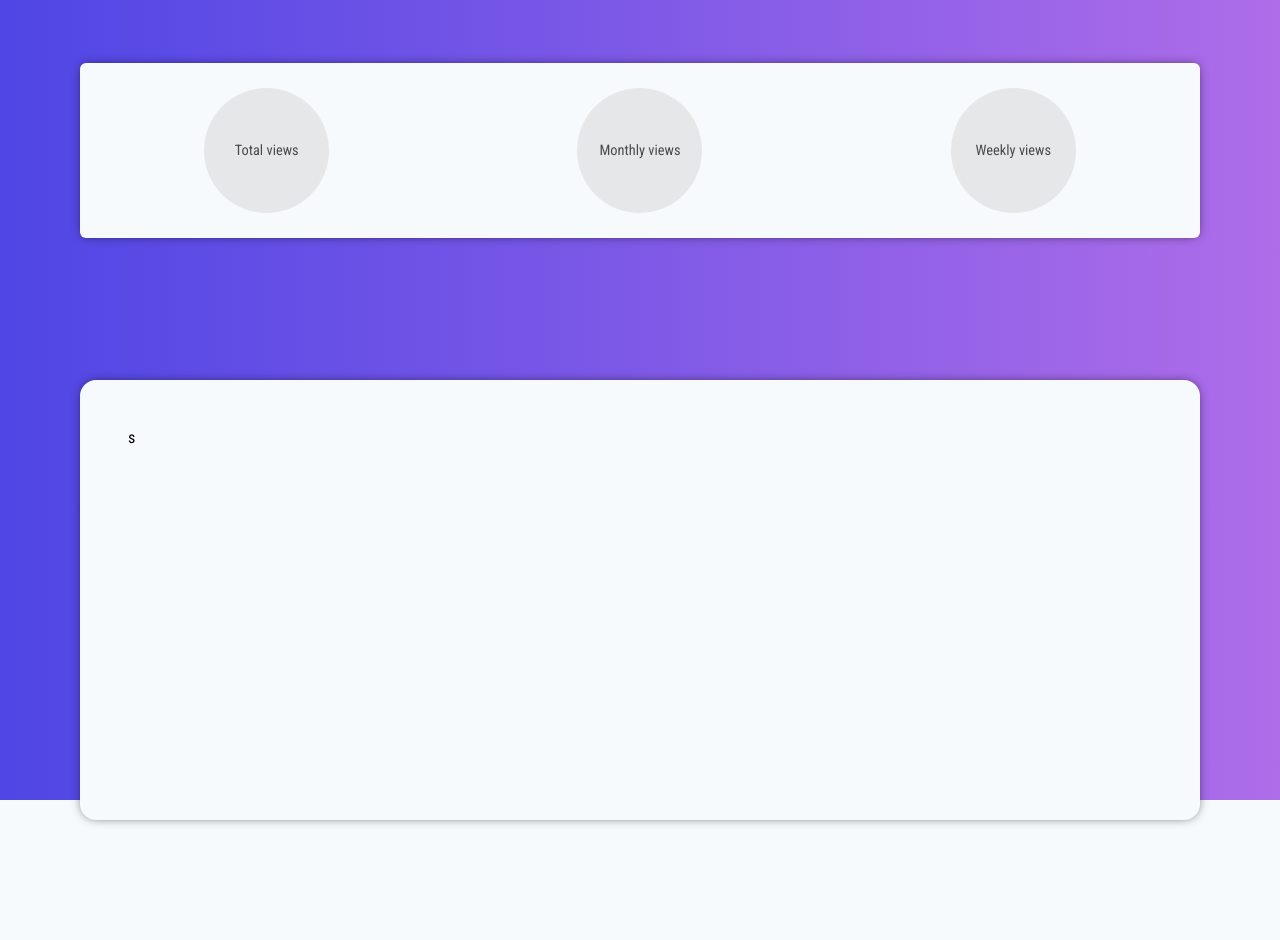
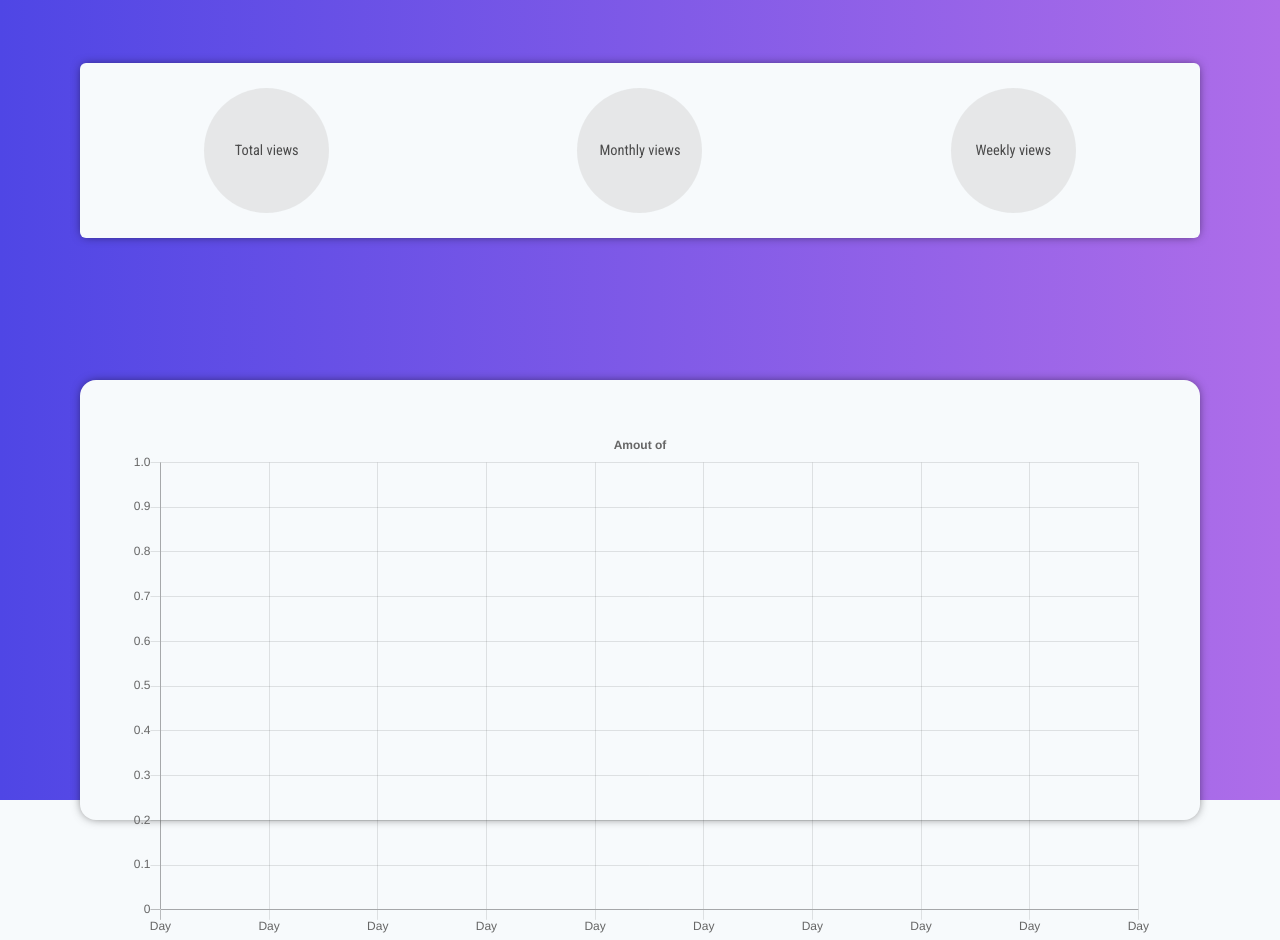
Before and after one commit to dominikwozniak/Pagex, a Next.js app: page /analytics in a window 1280 px wide. Before the commit the page ends 900 px from the top, so only its background shows below. Built offline with nearby package versions, Linux system fonts and the light colour scheme; no server answers; sample sign-in values are in the browser's storage.

Commit message:
line chart

```diff
--- a/components/analyticsCharts/analyticsCharts.js
+++ b/components/analyticsCharts/analyticsCharts.js
@@ -3,13 +3,50 @@ import styles from '../../styles/Analytics.module.scss';
 import axios from 'axios';
 import lodash from 'lodash';
 import { getLocalStorageToken } from '../../utils/auth';
-import { API_URL } from '../../utils/helpers';
+import { API_URL } from '../../utils/helpers';;
 import { Line } from 'react-chartjs-2';
 
 const AnalyticsCharts = () => {
 
   const [users, setUsers] = useState([]);
+  const [viewsData, setViewsData] = useState([]);
   const [groupedByCity, setGroupedByCity] = useState([]);
+
+  let xData = ['Day', 'Day', 'Day', 'Day', 'Day', 'Day', 'Day', 'Day', 'Day', 'Day'];
+  let yData = [];
+
+  let data = {
+    labels: xData,
+    datasets: [
+      {
+        fill: false,
+        lineTension: 0.1,
+        backgroundColor: 'rgba(75,192,192,0.4)',
+        borderColor: 'rgba(75,192,192,1)',
+        borderCapStyle: 'butt',
+        borderDash: [],
+        borderDashOffset: 0.0,
+        borderJoinStyle: 'miter',
+        pointBorderColor: 'rgba(75,192,192,1)',
+        pointBackgroundColor: '#fff',
+        pointBorderWidth: 1,
+        pointHoverRadius: 5,
+        pointHoverBackgroundColor: 'rgba(75,192,192,1)',
+        pointHoverBorderColor: 'rgba(220,220,220,1)',
+        pointHoverBorderWidth: 2,
+        pointRadius: 1,
+        pointHitRadius: 10,
+        data: yData,
+      },
+    ],
+  };
+
+  if (users.length) {
+    viewsData.forEach(view => {
+      yData.push(view)
+      data.datasets.data = yData;
+    })
+  }
 
   useEffect(async () => {
     const accessToken = getLocalStorageToken();
@@ -22,26 +59,35 @@ const AnalyticsCharts = () => {
             'Content-type': 'Application/json',
           },
         });
-
+        setViewsData(data.views_data);
         setUsers(data.data);
       } catch (e) {
         console.error(e);
       }
     }
-    // setIsLoading(false);
   }, [])
+
+  const options = {
+    title: {
+      display: true,
+      text: `Amout of`,
+    },
+    legend: {
+      display: false,
+    },
+  };
 
   useEffect(() => {
     if (users) {
-      setGroupedByCity(lodash.groupBy(users, 'city'));
+      setGroupedByCity(lodash.groupBy(users, 'country'));
     }
   }, [users])
 
   return (
     <div className={styles.analyticsCharts__container}>
       <div className={styles.analyticsCharts__wrapper}>
-        s { users && console.log(users) }
-        { groupedByCity && console.log(groupedByCity) }
+        {console.log(data)}
+        <Line data={data} width={600} height={300} options={options} />
       </div>
     </div>
   );
```
